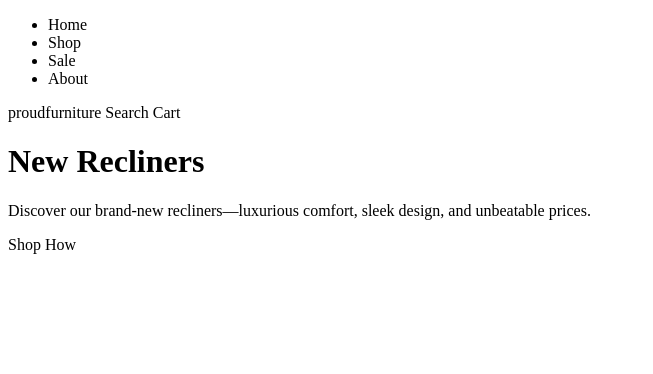
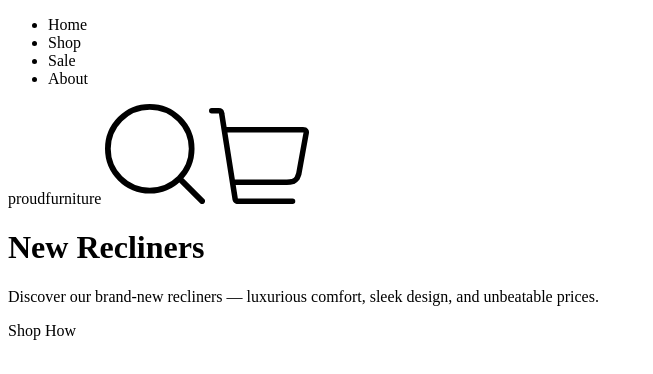
Before and after one commit to ogjackson/assignment-3, a plain HTML site: page index.html in a window 1280 px wide. Shown: the whole page, without its empty margins (0-653 px from the left). Drawn offline with Linux system fonts and the light colour scheme.

Commit message:
Added icons + CSS

```diff
--- a/index.html
+++ b/index.html
@@ -3,6 +3,7 @@
 <head>
     <meta charset="UTF-8">
     <meta name="viewport" content="width=device-width, initial-scale=1.0">
+    <link rel="stylesheet" href="style-common.css">
     <title>Hello world</title>
 </head>
 
@@ -15,11 +16,11 @@
         <li>About</li>
     </ul>
     <a>proudfurniture</a>
-    <a>Search</a>
-    <a>Cart</a>
+    <img class="icon" src="assets/common/search-black.svg">
+    <img class="icon" src="assets/common/cart-black.svg">
     </nav>
 
     <h1>New Recliners</h1>
-    <p>Discover our brand-new recliners—luxurious comfort, sleek design, and unbeatable prices.</p>
+    <p>Discover our brand-new recliners — luxurious comfort, sleek design, and unbeatable prices.</p>
     <a>Shop How</a>
 </body>
--- /dev/null
+++ b/style-common.css
@@ -0,0 +1,3 @@
+.icon {
+    width: 100px;
+}
```
Also changed, not shown: assets/common/cart-black.svg (added), assets/common/cart-white.svg (added), assets/common/search-black.svg (added), assets/common/search-white.svg (added), 1 other file.
